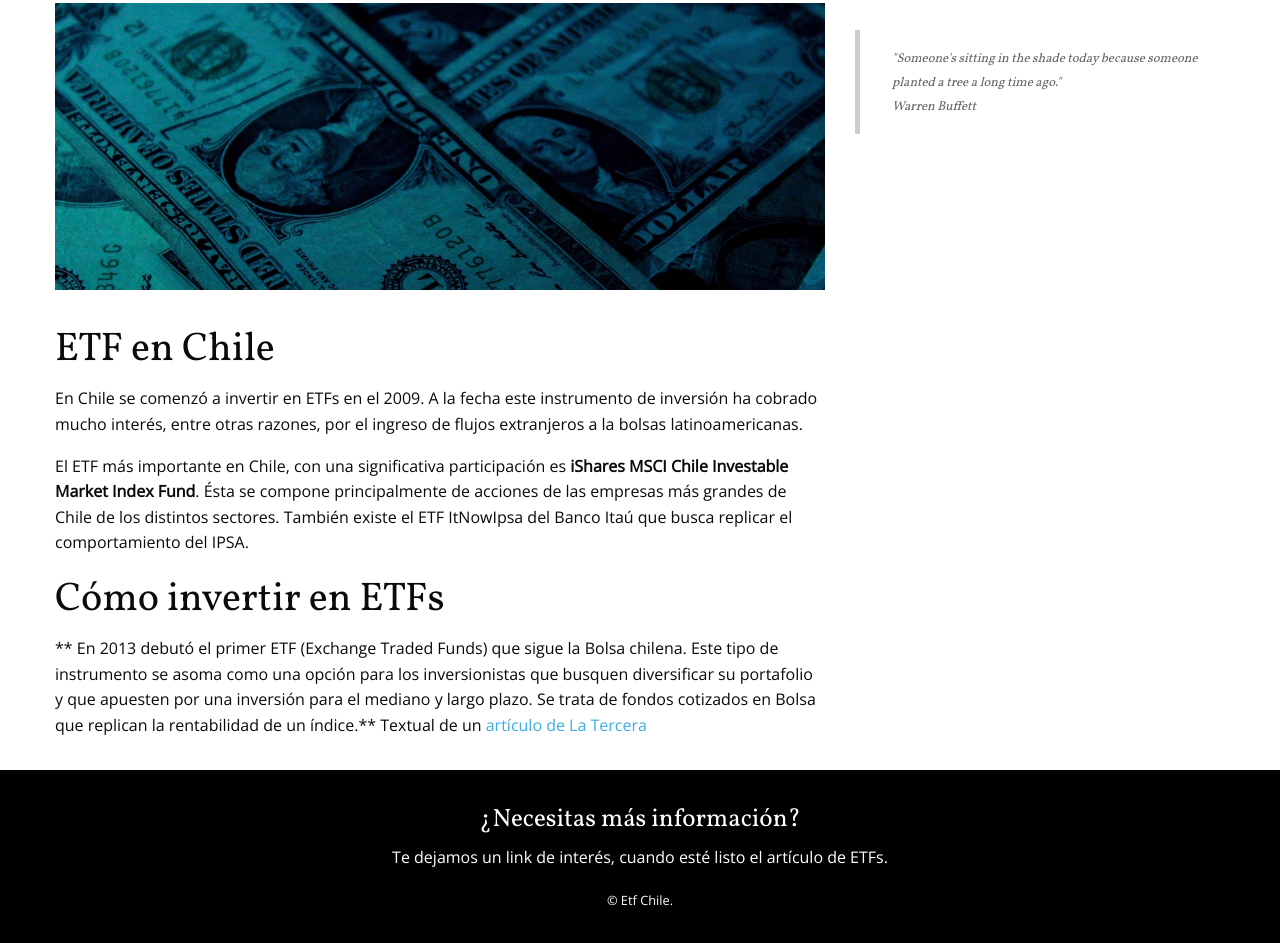
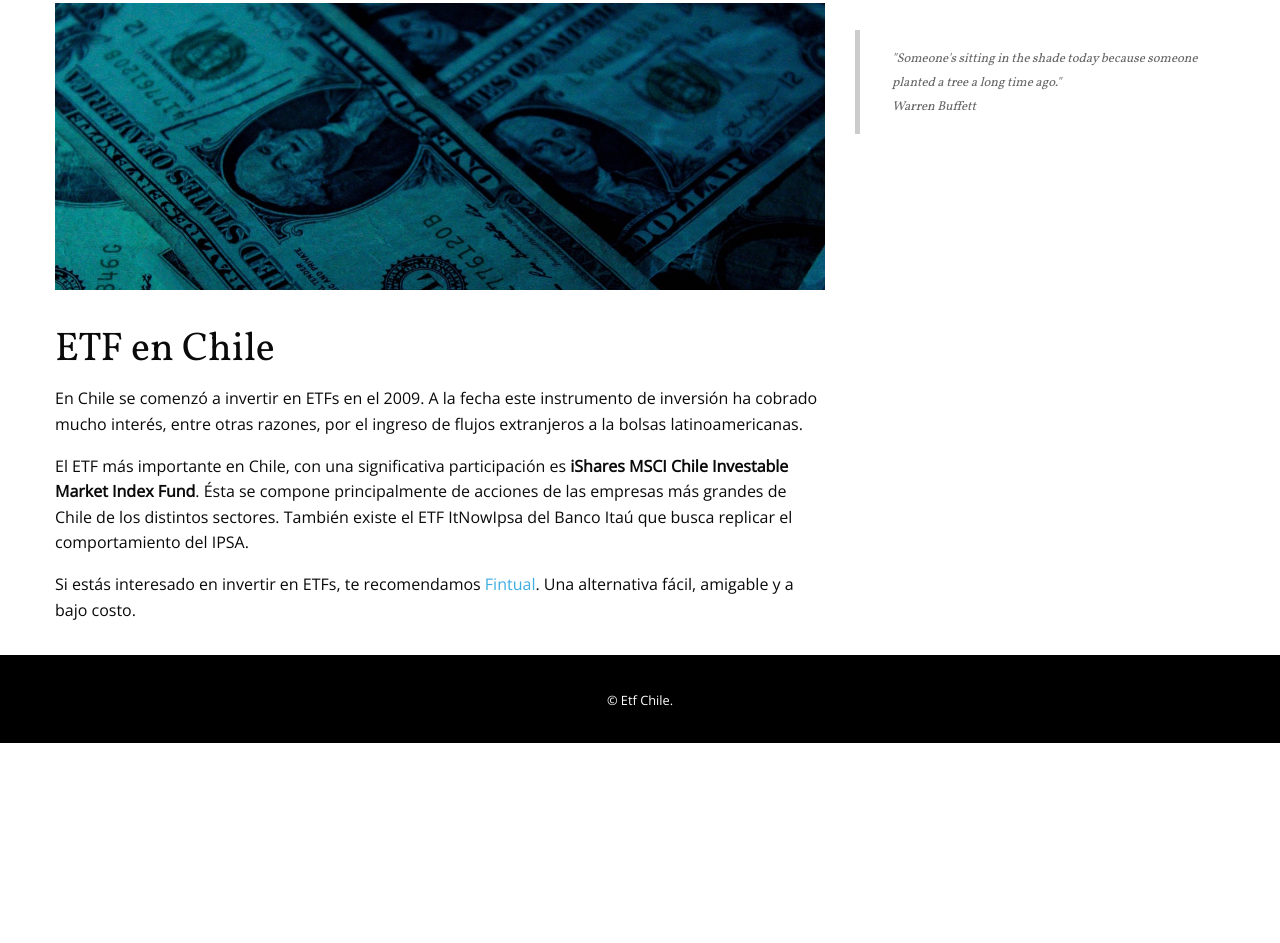
Before and after one commit to fintual-oss/etfchile.cl, a plain HTML site: page index.html in a window 1280 px wide. Shown: the part 904-1847 px from the top of the page. After the commit the page ends 1647 px from the top, so only its background shows below. Drawn offline with nearby package versions, Linux system fonts and the light colour scheme.

Commit message:
primera versión

```diff
--- a/index.html
+++ b/index.html
@@ -31,10 +31,13 @@
           <img src="dolares.jpg">
           <h2>ETF en Chile</h2>
           <p>En Chile se comenzó a invertir en ETFs en el 2009. A la fecha este instrumento de inversión ha cobrado mucho interés, entre otras razones, por el ingreso de flujos extranjeros a la bolsas latinoamericanas.</p>
-          <p>El ETF más importante en Chile, con una significativa participación es <strong>iShares MSCI Chile Investable Market Index Fund</strong>. Ésta se compone principalmente de acciones de las empresas más grandes de Chile de los distintos sectores. También existe el ETF ItNowIpsa del Banco Itaú que busca replicar el comportamiento del IPSA.
+          <p>El ETF más importante en Chile, con una significativa participación es <strong>iShares MSCI Chile Investable Market Index Fund</strong>. Ésta se compone principalmente de acciones de las empresas más grandes de Chile de los distintos sectores. También existe el ETF ItNowIpsa del Banco Itaú que busca replicar el comportamiento del IPSA.</p>
+          <p>Si estás interesado en invertir en ETFs, te recomendamos <a href="http://www.fintual.com" title="Fintual">Fintual</a>. Una alternativa fácil, amigable y a bajo costo.</p>
 
+          <!--
           <h2>Cómo invertir en ETFs</h2>
           <p>** En 2013 debutó el primer ETF (Exchange Traded Funds) que sigue la Bolsa chilena. Este tipo de instrumento se asoma como una opción para los inversionistas que busquen diversificar su portafolio y que apuesten por una inversión para el mediano y largo plazo. Se trata de fondos cotizados en Bolsa que replican la rentabilidad de un índice.** Textual de un <a href="http://www.latercera.com/noticia/es-conveniente-invertir-en-etf/">artículo de La Tercera</a></p>
+          -->
         </div>
         <div class="large-4 medium-6 small-12 cell">
 
@@ -54,8 +57,8 @@
     </div>
     <footer>
     <div class="large-12 cell">
-    <h4>¿Necesitas más información?</h4>
-    <p>Te dejamos un link de interés, cuando esté listo el artículo de ETFs.</p>
+    <!--<h4>¿Necesitas más información?</h4>
+    <p>Te dejamos un link de interés, cuando esté listo el artículo de ETFs.</p>-->
     </div>
     <small>&copy; Etf Chile.</small>
     </footer>
```
